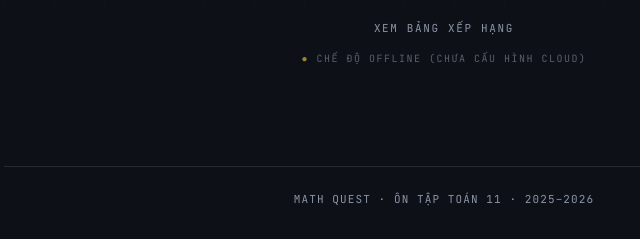
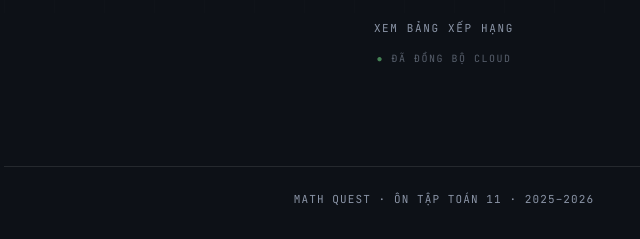
Before and after one commit to 0901lamtrang-star/toan11p1Thanh, a plain HTML site: page index.html in a window 1280 px wide. Shown: the part 787-1026 px from the top of the page, 196-836 px from the left. Drawn offline with Linux system fonts and the light colour scheme.

Commit message:
Update index.html

```diff
--- a/index.html
+++ b/index.html
@@ -685,8 +685,8 @@ const MATRIX_SLOTS = {"1":{"name":"Công thức luỹ thừa","level":"Biết"},
 //    Sau đó copy "Bin ID" (chuỗi dài trong URL).
 // 4. Dán giá trị vào 2 dòng dưới đây:
 
-const JSONBIN_BIN_ID = "PASTE_YOUR_BIN_ID_HERE";        // Ví dụ: "65f1a2b3c4d5e6f7a8b9c0d1"
-const JSONBIN_MASTER_KEY = "PASTE_YOUR_MASTER_KEY_HERE"; // Ví dụ: "$2a$10$abc...xyz"
+const JSONBIN_BIN_ID = "69f5fee836566621a81870f6";        // Ví dụ: "65f1a2b3c4d5e6f7a8b9c0d1"
+const JSONBIN_MASTER_KEY = "$2a$10$mZNn79zCu5jp/tkyidNOLOfNmemgKeN.faAmj2syGI5.dKGe9rM0S"; // Ví dụ: "$2a$10$abc...xyz"
 
 // 5. Đặt mật khẩu cho dashboard giáo viên (đổi tùy thích):
 const TEACHER_PASSWORD = "giaovien2025";
```
